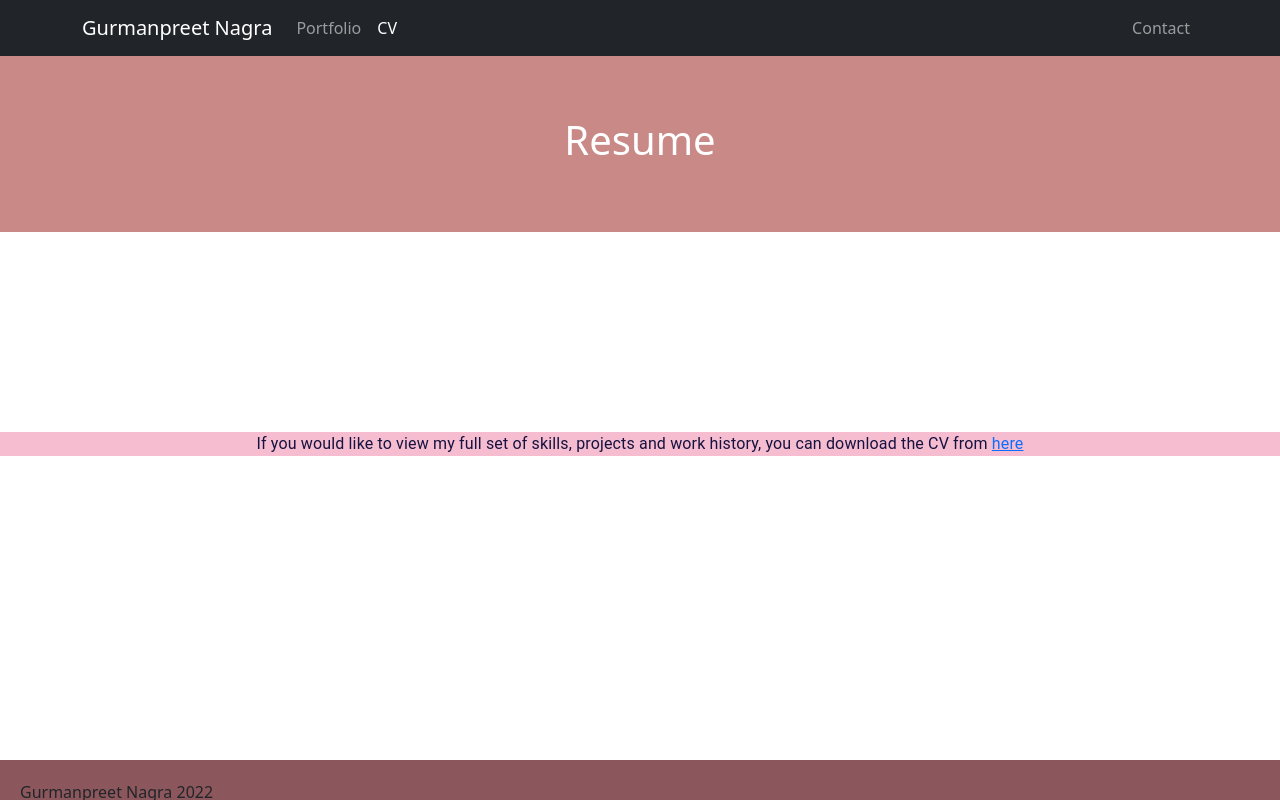
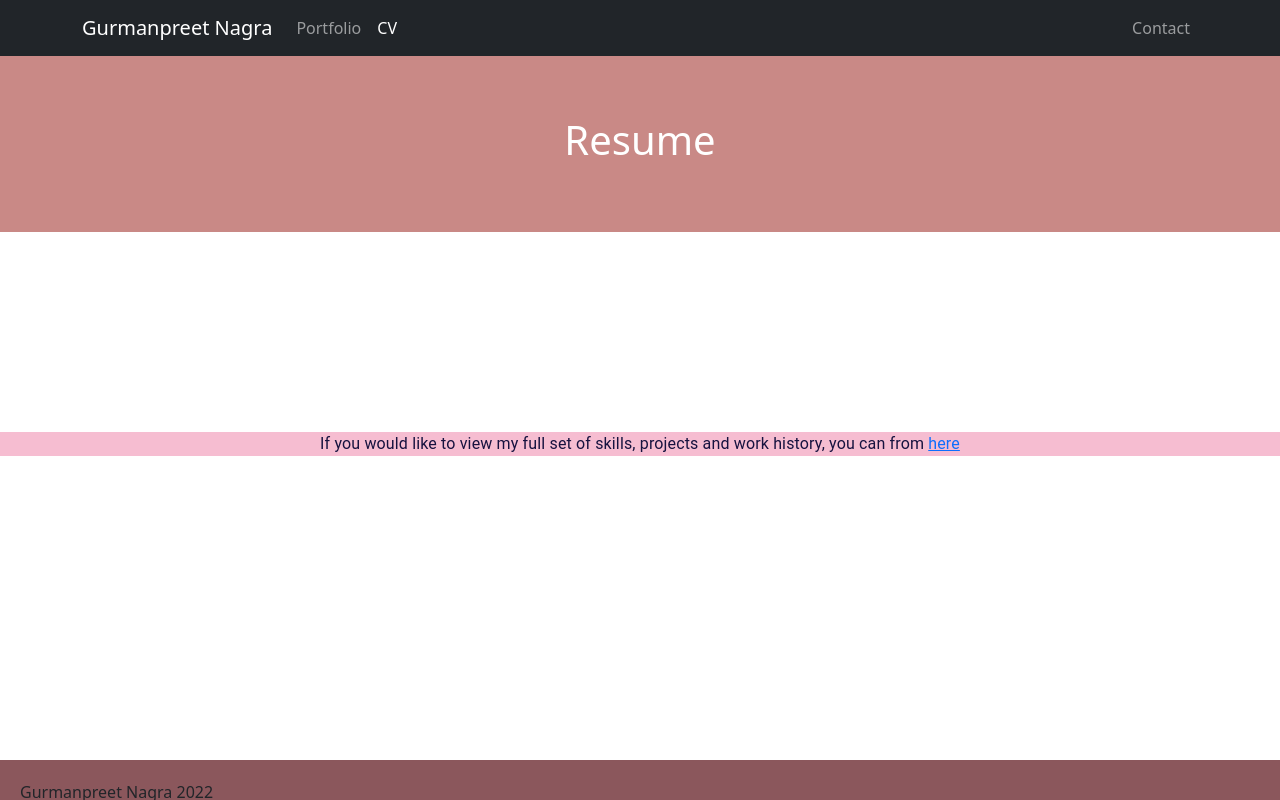
Before and after one commit to Mkn01/react-portfolio, a React (Create React App) app: page /#/resume in a window 1280 px wide. Built offline with nearby package versions, Linux system fonts and the light colour scheme.

Commit message:
fixing resume page

```diff
--- a/src/containers/resume.js
+++ b/src/containers/resume.js
@@ -15,7 +15,7 @@ const Resume = () => {
       >
         <Typography sx={{ color: "#16123f" }}>
           If you would like to view my full set of skills, projects and work
-          history, you can download the CV from {""}
+          history, you can from {""}
           <a
             sx={{
               marginLeft: 9,
@@ -23,8 +23,7 @@ const Resume = () => {
               textDecoration: "none",
               "& :hover": { color: "#ffe26a" },
             }}
-            href="./components/assets/cv/Gurmanpreet Nagra 2022 (5).pdf"
-            download="Gurmanpreet Nagra 2022.pdf"
+            href="https://docs.google.com/document/d/1FVegwLTGV_TrAracnoNP1nCRcc-gNyMZ/edit?usp=sharing&ouid=108889175675500067535&rtpof=true&sd=true"
           >
             here
           </a>
```
Also changed, not shown: 1 other file (tests, documents, lock files or other folders).
